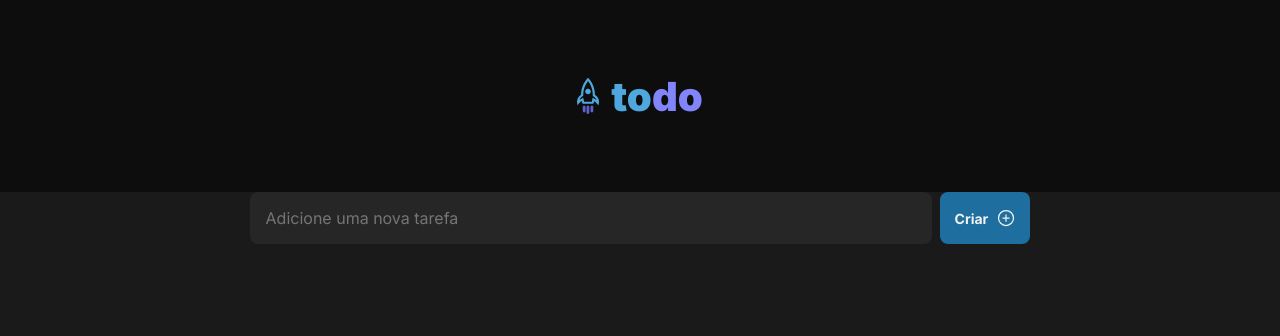
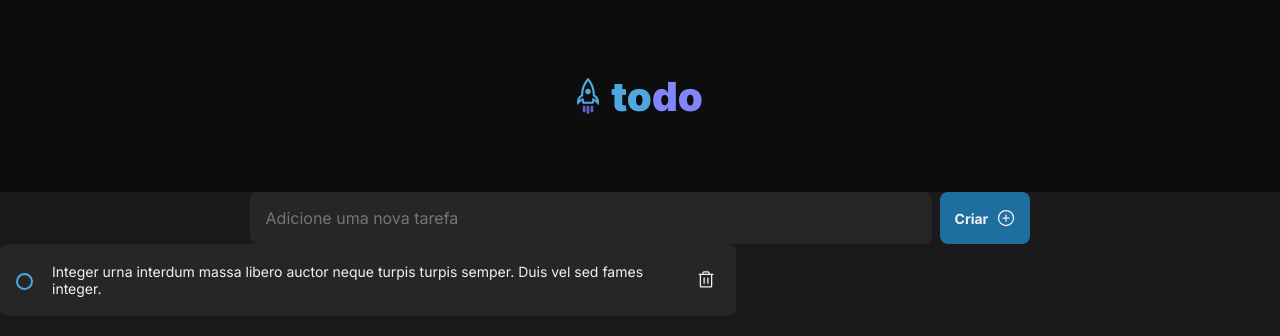
Before and after one commit to raphaelamendonca/desafio-01-todo-list, a React (Vite) app: page / in a window 1280 px wide. Shown: the top 336 px of the page. Built offline with nearby package versions, Linux system fonts and the light colour scheme.

Commit message:
feat: Cria componente Task e o estiliza

```diff
--- a/src/App.tsx
+++ b/src/App.tsx
@@ -1,5 +1,6 @@
 import { Form } from "./components/Form";
 import { Header } from "./components/Header";
+import { Task } from "./components/Task";
 
 import "./global.css";
 
@@ -8,6 +9,7 @@ function App() {
     <div>
       <Header />
       <Form />
+      <Task />
     </div>
   );
 }
--- /dev/null
+++ b/src/components/Task.module.css
@@ -0,0 +1,21 @@
+.task {
+  background: var(--gray-500);
+  color: var(--gray-100);
+  font-size: 0.875rem;
+  width: 736px;
+  height: auto;
+  min-height: 72px;
+  padding: 16px;
+  border-radius: 8px;
+  display: grid;
+  grid-template-columns: 24px 632px 24px;
+  gap: 12px;
+  align-items: center;
+}
+
+.trashIcon {
+  cursor: pointer;
+}
+.trashIcon:hover {
+  color: var(--danger);
+}
--- /dev/null
+++ b/src/components/Task.tsx
@@ -0,0 +1,16 @@
+import { Checkbox } from "./Checkbox";
+import { Trash } from "phosphor-react";
+import styles from "./Task.module.css";
+
+export function Task() {
+  return (
+    <div className={styles.task}>
+      <Checkbox />
+      <span className={styles.taskDescription}>
+        Integer urna interdum massa libero auctor neque turpis turpis semper.
+        Duis vel sed fames integer.
+      </span>
+      <Trash size={20} className={styles.trashIcon} />
+    </div>
+  );
+}
```
